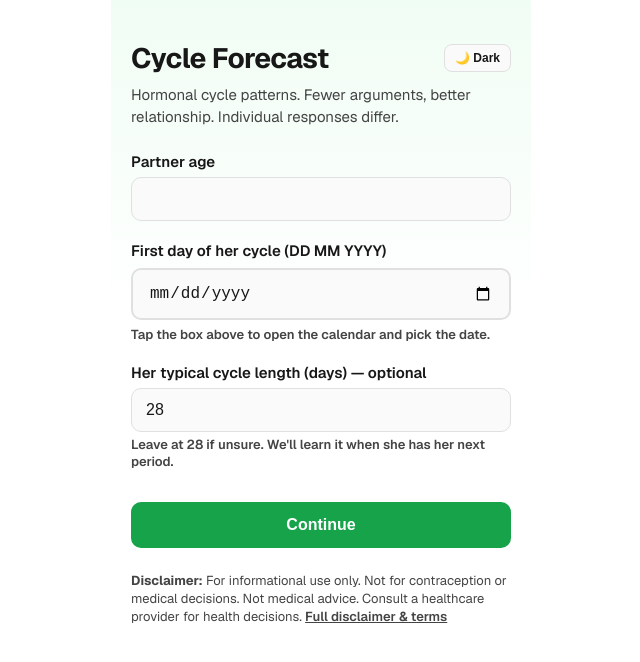
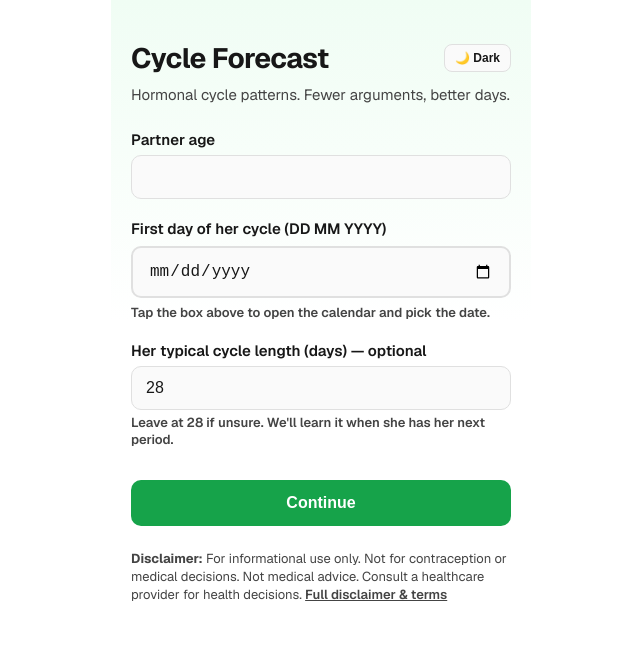
Before and after one commit to Temujin-67/cycle-navigator, a Next.js app: page / in a window 1280 px wide. Shown: the top 662 px of the page, without its empty margins (319-959 px from the left). Built offline with nearby package versions, Linux system fonts and the light colour scheme.

Commit message:
Update page.tsx

```diff
--- a/src/app/page.tsx
+++ b/src/app/page.tsx
@@ -87,7 +87,7 @@ export default function HomePage() {
       </div>
 
       <p style={{ fontSize: "0.9375rem", color: "var(--text-secondary)", lineHeight: 1.45, marginBottom: "1.5rem" }}>
-        Hormonal cycle patterns. Fewer arguments, better relationship. Individual responses differ.
+        Hormonal cycle patterns. Fewer arguments, better days.
       </p>
 
       <label style={{ display: "block", marginTop: "1.25rem", fontSize: "0.9375rem", fontWeight: 600 }}>
```
